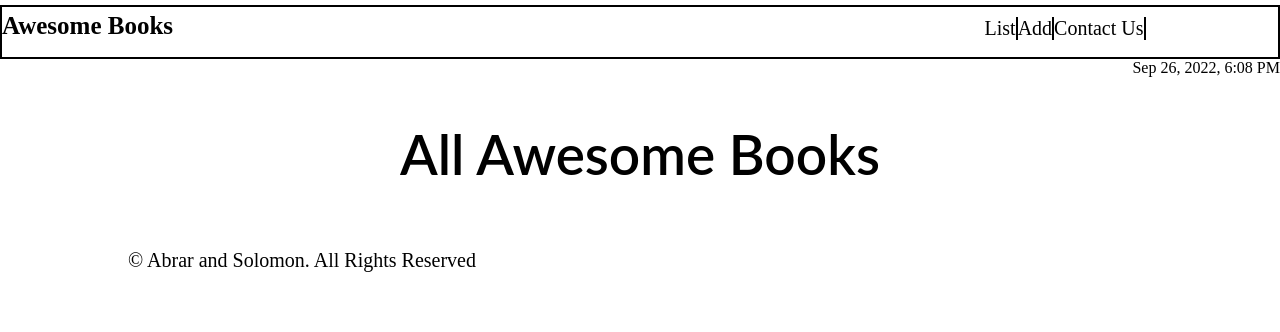
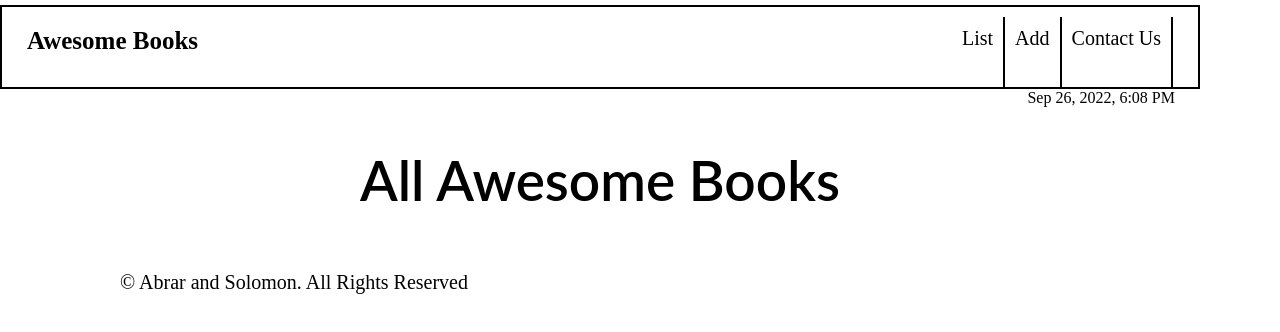
Before and after one commit to Solobarine/ES6-Books, a website with bundled scripts: page index.html in a window 1280 px wide. Built offline with nearby package versions, Linux system fonts and the light colour scheme.

Commit message:
Make minor changes

```diff
--- a/index.css
+++ b/index.css
@@ -1,6 +1,10 @@
 * {
   padding: 0;
   margin: 0;
+}
+
+body {
+  width: 1200px;
 }
 
 #header {
@@ -8,24 +12,26 @@
 }
 
 #nav-bar {
-  height: 50px;
+  height: 80px;
   border: 2px solid #000;
   margin-top: 5px;
+  display: flex;
+  justify-content: space-between;
 }
 
 .logo {
-  float: left;
   font-size: 25px;
-  padding-top: 5px;
+  padding-top: 20px;
+  padding-left: 25px;
 }
 
 #nav-items {
   display: flex;
   flex-direction: row;
-  margin-left: 77%;
   list-style: none;
   font-size: 20px;
   padding-top: 10px;
+  padding-right: 25px;
 }
 
 .items {
@@ -33,10 +39,13 @@
   width: auto;
   text-align: center;
   justify-content: center;
+  cursor: pointer;
+  padding: 10px;
 }
 
 .date {
   float: right;
+  margin-right: 25px;
 }
 
 .page-title {
--- a/modules/navigation.js
+++ b/modules/navigation.js
@@ -12,21 +12,21 @@ const contactSection = document.querySelector('#contact-us');
 // Create Display Functions
 
 // Show Only List of Books page
-export function showList() {
+export const showList = () => {
   listSection.style.display = 'block';
   addBookSection.style.display = 'none';
   contactSection.style.display = 'none';
 }
 
 // Show Only Add Books page
-export function showBooks() {
+export const showBooks = () =>  {
   listSection.style.display = 'none';
   addBookSection.style.display = 'block';
   contactSection.style.display = 'none';
 }
 
 // Show Contact Us page
-export function showContactUs() {
+export const showContactUs = () => {
   listSection.style.display = 'none';
   addBookSection.style.display = 'none';
   contactSection.style.display = 'block';
```
Also changed, not shown: index.html (+1 -1 lines).
